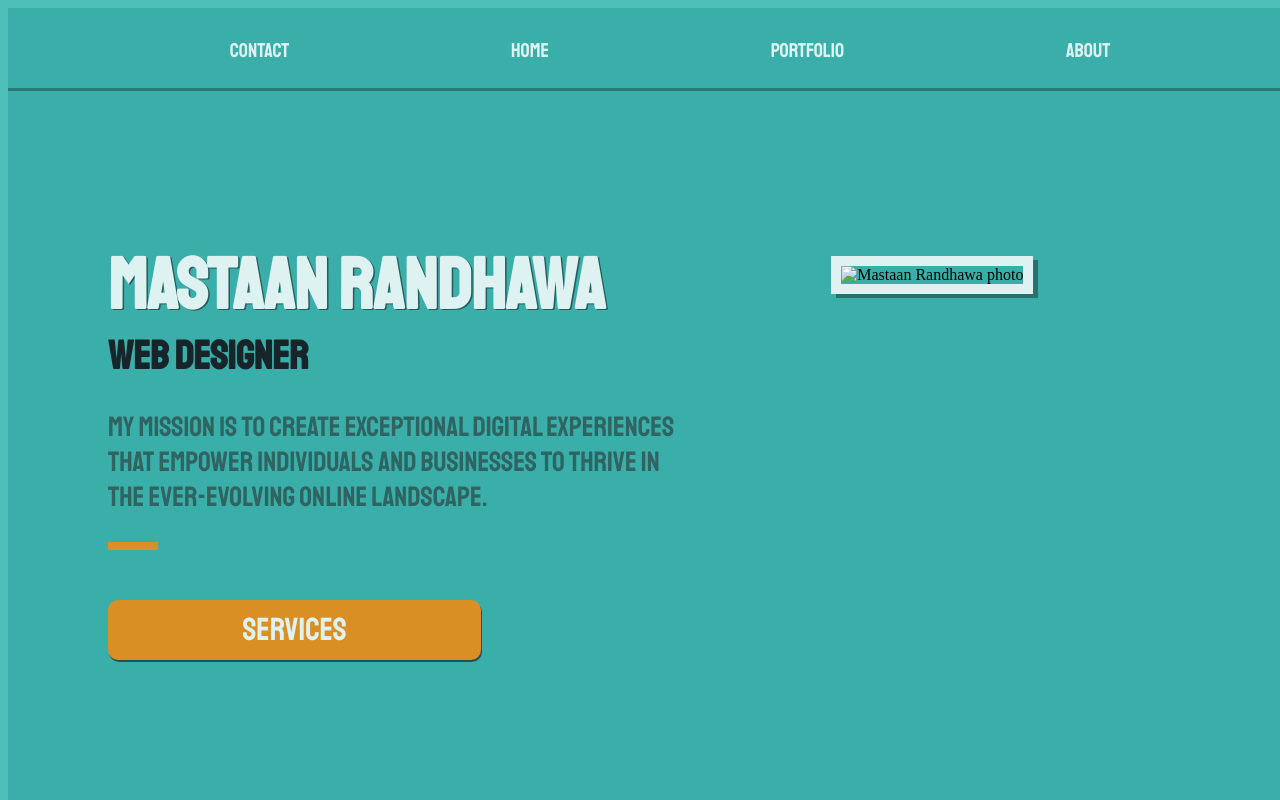
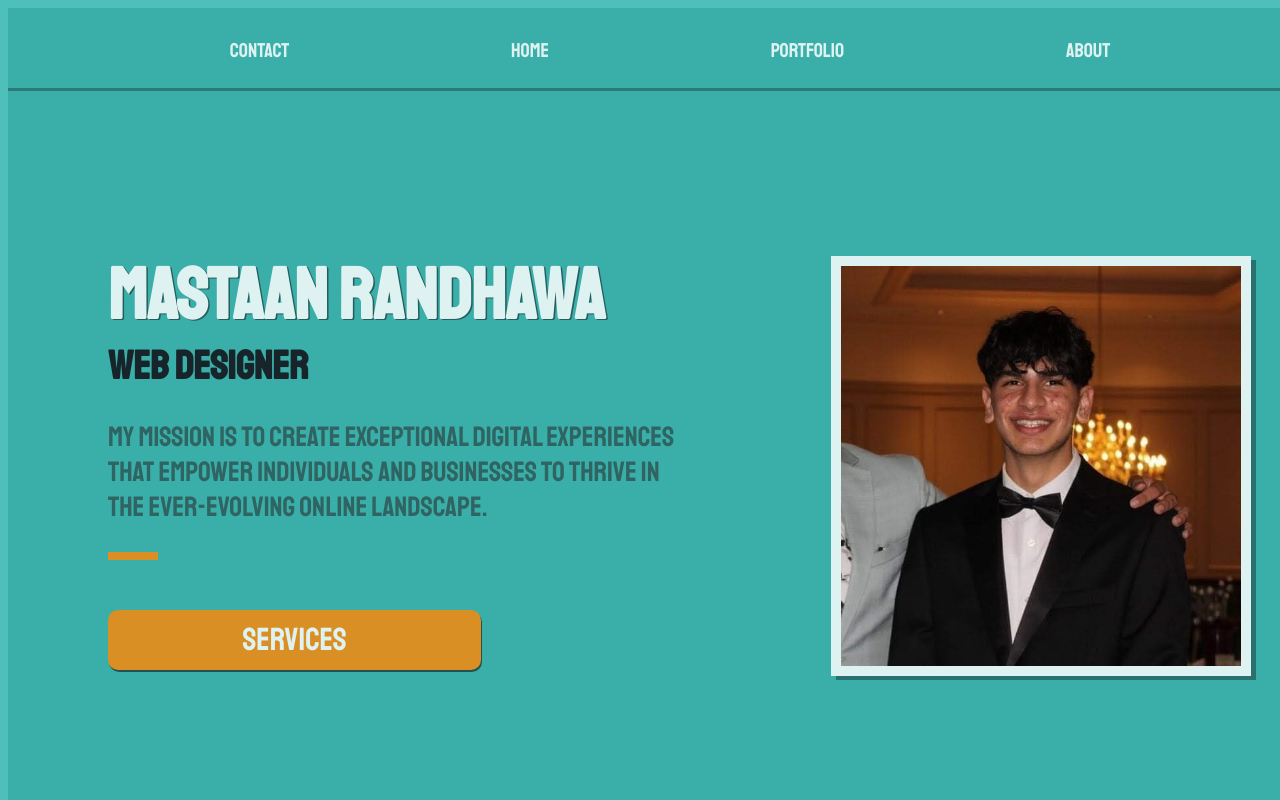
Before and after one commit to mastaanRandhawa/Website-5, a plain HTML site: page index.html in a window 1280 px wide. Shown: the top 800 px of the page. Drawn offline with Linux system fonts and the light colour scheme.

Commit message:
Update index.html

```diff
--- a/index.html
+++ b/index.html
@@ -40,7 +40,7 @@
 
             <div class="box2">
                 <div class="circle"></div>
-                <img src="imgs/myphoto.jpg" alt="Mastaan Randhawa photo" width="400" height ="400">
+                <img src="myphoto.jpg" alt="Mastaan Randhawa photo" width="400" height ="400">
             </div>
 
         </div>
```
